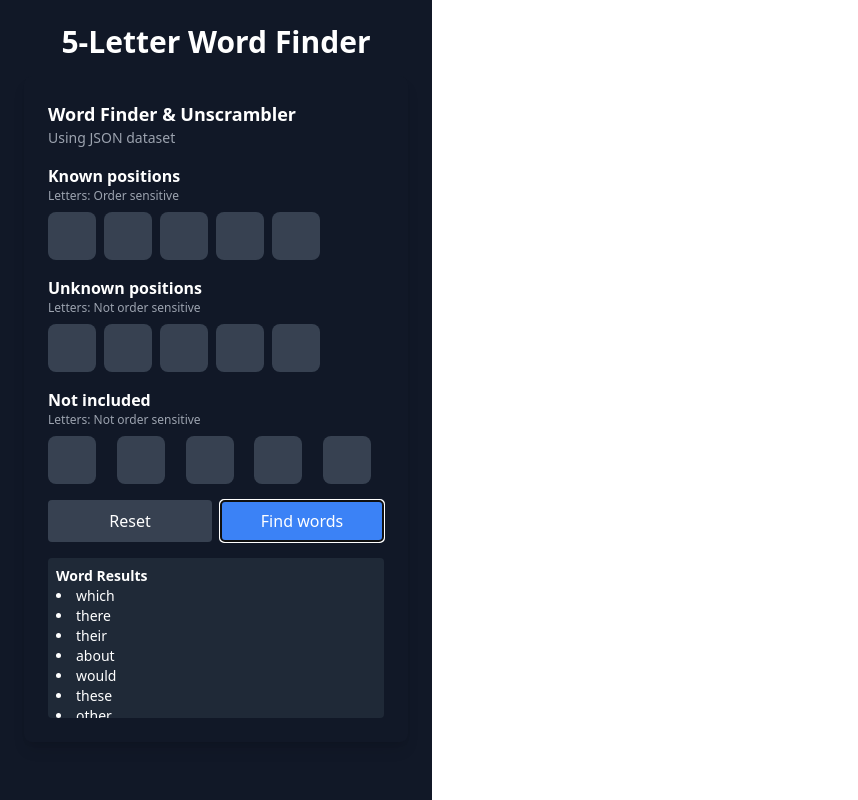
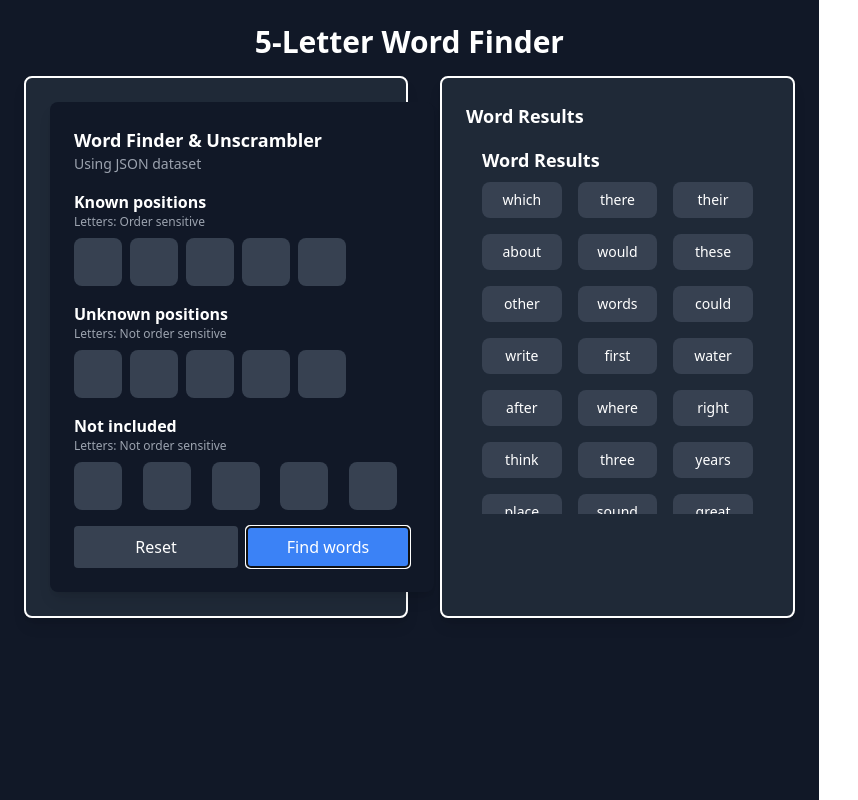
Before and after one commit to dineshkharah/5-letter-word-finder-react, a React (Vite) app: page / in a window 1280 px wide. Both pictures are taken after a click on the button "Find words". Shown: the whole page, without its empty margins (0-858 px from the left). Built offline with nearby package versions, Linux system fonts and the light colour scheme.

Commit message:
Fixed: word results rendering by managing state in App.jsx and passing setResults to WordFinder.jsx.

```diff
--- a/src/App.jsx
+++ b/src/App.jsx
@@ -1,4 +1,5 @@
 import React, { useState } from "react";
+import WordResults from "./components/WordResults";
 import WordFinder from "./components/WordFinder";
 
 const App = () => {
@@ -7,8 +8,18 @@ const App = () => {
   return (
     <div className="min-h-screen bg-gray-900 text-white p-6 flex flex-col items-center">
       <h1 className="text-3xl font-bold mb-4">5-Letter Word Finder</h1>
-      <div className="w-full max-w-lg">
-        <WordFinder setResults={setResults} />
+
+      <div className="flex justify-center gap-8 w-full max-w-6xl">
+        {/* Left side - Word Finder */}
+        <div className="w-96 bg-gray-800 p-6 rounded-lg border-2 border-white shadow-lg">
+          <WordFinder setResults={setResults} />
+        </div>
+
+        {/* Right side - Word Results */}
+        <div className="flex-1 bg-gray-800 p-6 rounded-lg border-2 border-white shadow-lg">
+          <h2 className="text-lg font-bold">Word Results</h2>
+          <WordResults filteredWords={results} />
+        </div>
       </div>
     </div>
   );
--- a/src/components/WordFinder.jsx
+++ b/src/components/WordFinder.jsx
@@ -1,9 +1,8 @@
 import { useState, useEffect } from "react";
 import WordInput from "./WordInput";
-import WordResults from "./WordResults";
 import { filterWords } from "../utils/wordFilter";
 
-const WordFinder = () => {
+const WordFinder = ({ setResults }) => {
     const [knownLetters, setKnownLetters] = useState(["", "", "", "", ""]);
     const [unknownLetters, setUnknownLetters] = useState(["", "", "", "", ""]);
     const [notIncluded, setNotIncluded] = useState(["", "", "", "", ""]);
@@ -21,7 +20,7 @@ const WordFinder = () => {
     // Find words based on inputs
     const findWords = () => {
         const results = filterWords(wordDataset, knownLetters, unknownLetters, notIncluded);
-        setFilteredWords(results);
+        setResults(results);
     };
 
     return (
@@ -71,7 +70,6 @@ const WordFinder = () => {
                 </button>
             </div>
 
-            <WordResults filteredWords={filteredWords} />
         </div>
     );
 };
--- a/src/components/WordResults.jsx
+++ b/src/components/WordResults.jsx
@@ -1,15 +1,17 @@
 const WordResults = ({ filteredWords = [] }) => {
     return (
-        <div className="mt-4 p-2 bg-gray-800 rounded text-sm max-h-40 overflow-y-auto">
-            <h3 className="text-md font-semibold">Word Results</h3>
+        <div className="p-4 bg-gray-800 rounded-lg text-sm max-h-96 overflow-y-auto">
+            <h3 className="text-lg font-semibold">Word Results</h3>
             {filteredWords.length > 0 ? (
-                <ul className="list-disc list-inside">
+                <div className="grid grid-cols-3 gap-4 mt-2">
                     {filteredWords.map((word, index) => (
-                        <li key={index}>{word}</li>
+                        <div key={index} className="bg-gray-700 px-3 py-2 rounded-lg text-center">
+                            {word}
+                        </div>
                     ))}
-                </ul>
+                </div>
             ) : (
-                <p className="text-gray-400">No words found</p>
+                <p className="text-gray-400 mt-2">No words found</p>
             )}
         </div>
     );
```
